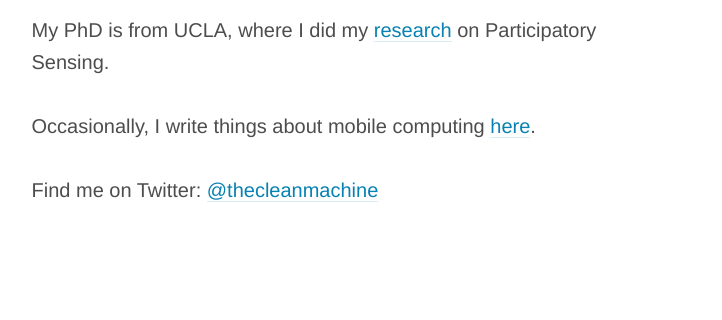
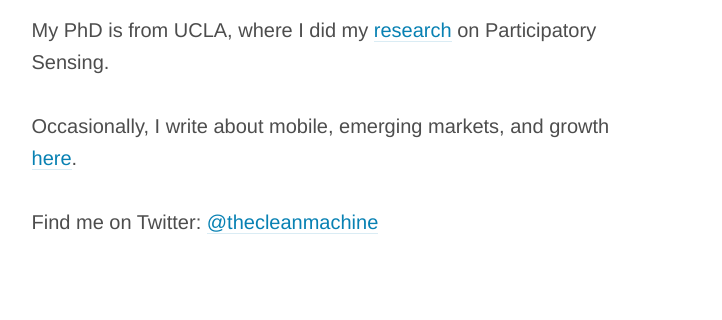
Before and after one commit to thecleanmachine/thecleanmachine.github.io, a plain HTML site: page index.html in a window 1280 px wide. Shown: the part 274-594 px from the top of the page, 64-786 px from the left. Drawn offline with Linux system fonts and the light colour scheme; grey boxes are pictures that could not be loaded.

Commit message:
Changed blog description.

```diff
--- a/index.html
+++ b/index.html
@@ -11,7 +11,7 @@
     <p>Hello.  My name is <strong>Sasank Reddy</strong></p>
     <p>I'm the co-founder of <a href="http://www.kullect.com">Kullect</a>, a startup that is focused on creating apps that connect people.</p>
     <p>My PhD is from UCLA, where I did my <a href="./research.html">research</a> on Participatory Sensing.
-    <p>Occasionally, I write things about mobile computing <a href="http://medium.com/@thecleanmachine">here</a>.
+    <p>Occasionally, I write about mobile, emerging markets, and growth <a href="http://medium.com/@thecleanmachine">here</a>.
     <p>Find me on Twitter: <a href="http://www.twitter.com/thecleanmachine">@thecleanmachine</a></p>
   </article>
  <figure>
```
